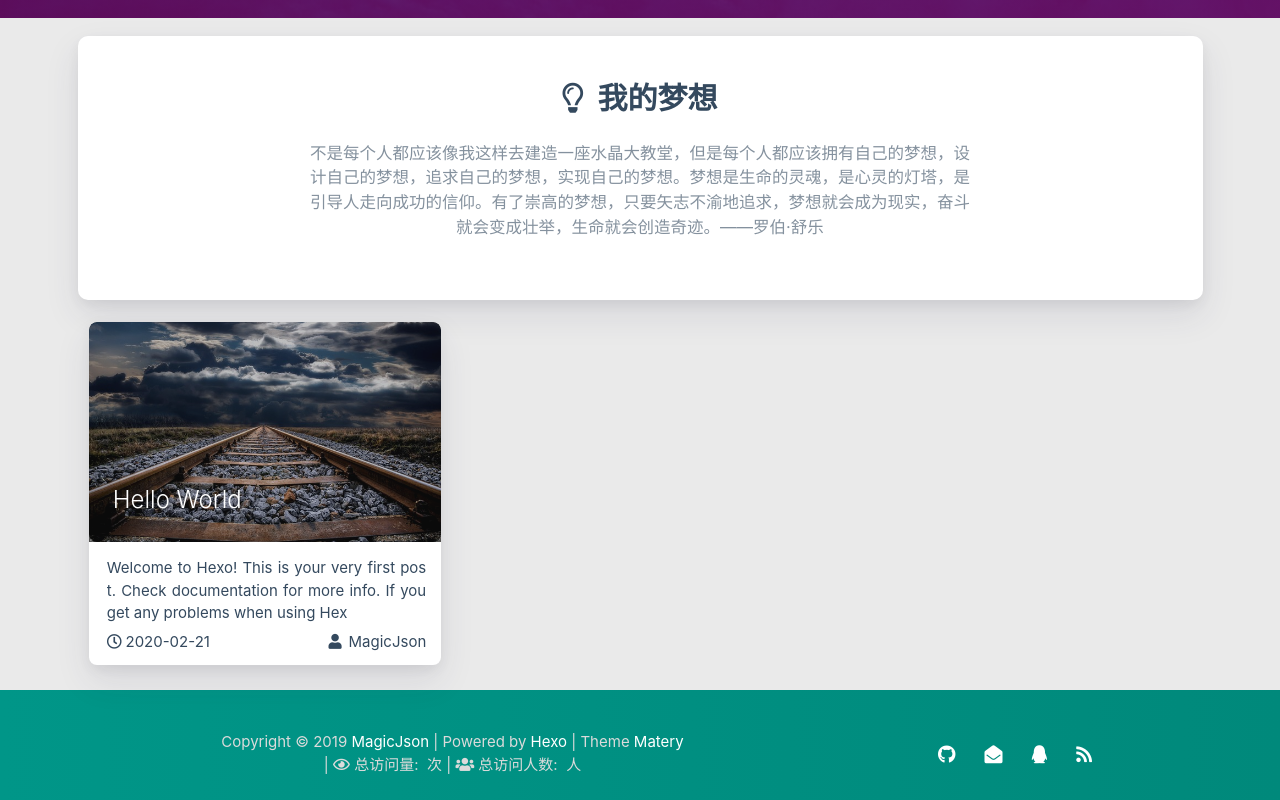
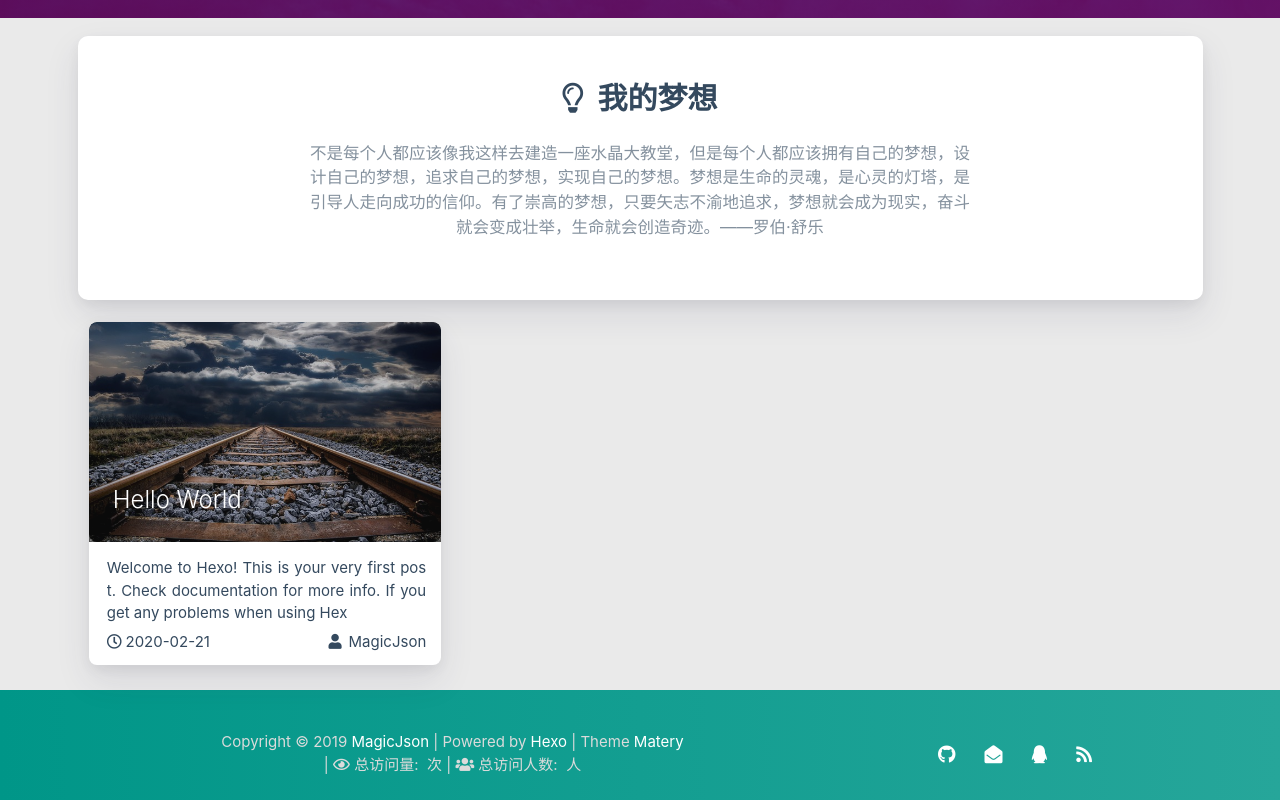
Before and after one commit to MagicJson/MagicJson.github.io, a plain HTML site: page index.html in a window 1280 px wide. Shown: the part 782-1582 px from the top of the page. Drawn offline with nearby package versions, Linux system fonts and the light colour scheme; some packages are replaced by stand-ins of ours; no server answers; a script that the page names is missing.

Commit message:
Site updated: 2020-02-22 00:08:06

```diff
--- a/css/matery.css
+++ b/css/matery.css
@@ -258,7 +258,7 @@ mark {
 }
 
 .bg-color {
-    background-image: linear-gradient(to right, #009688 0%, #00897b 100%);
+    background-image: linear-gradient(to right, #009688 0%, #26a69a 100%);
 }
 
 .text-color {
```
Also changed, not shown: 1 other file.
